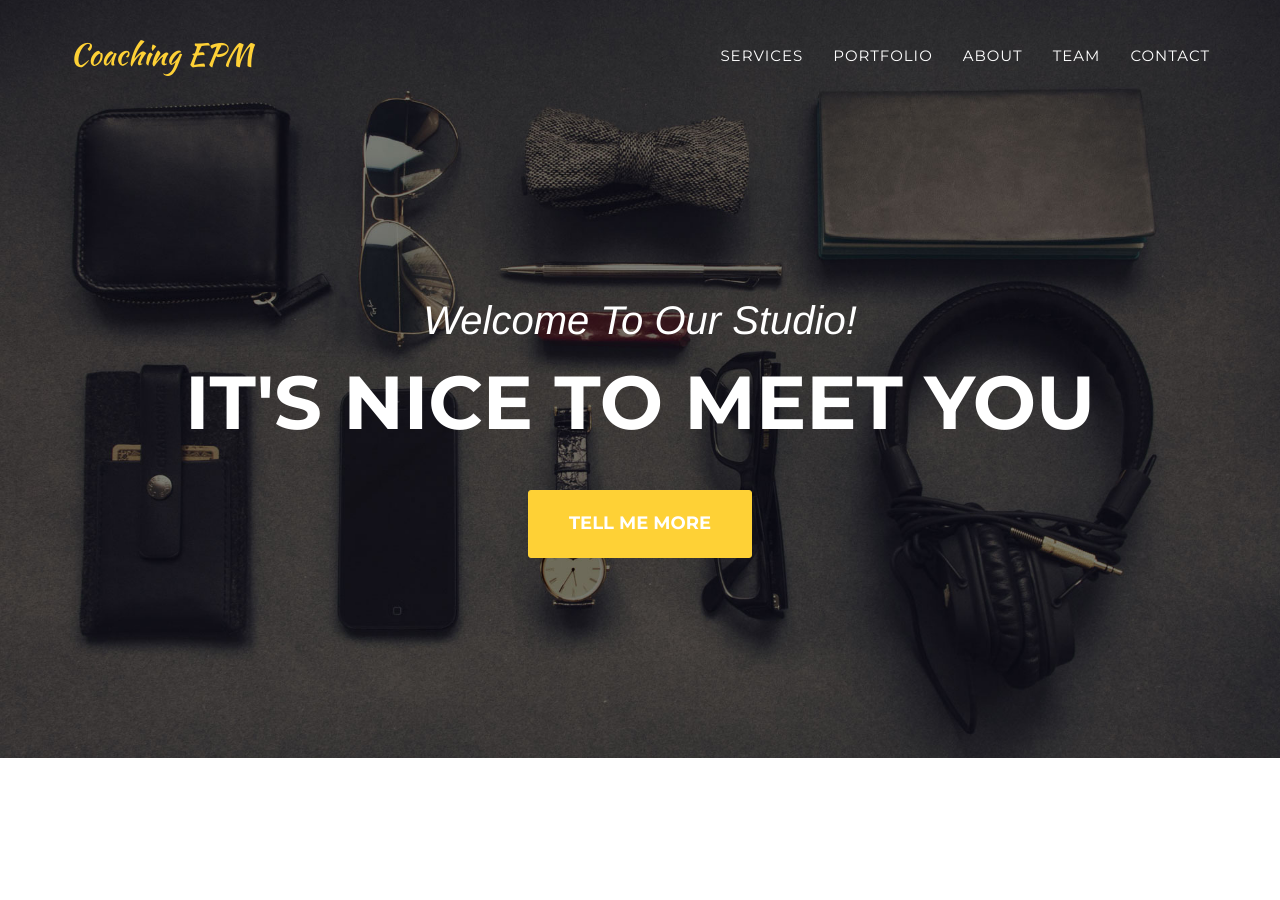
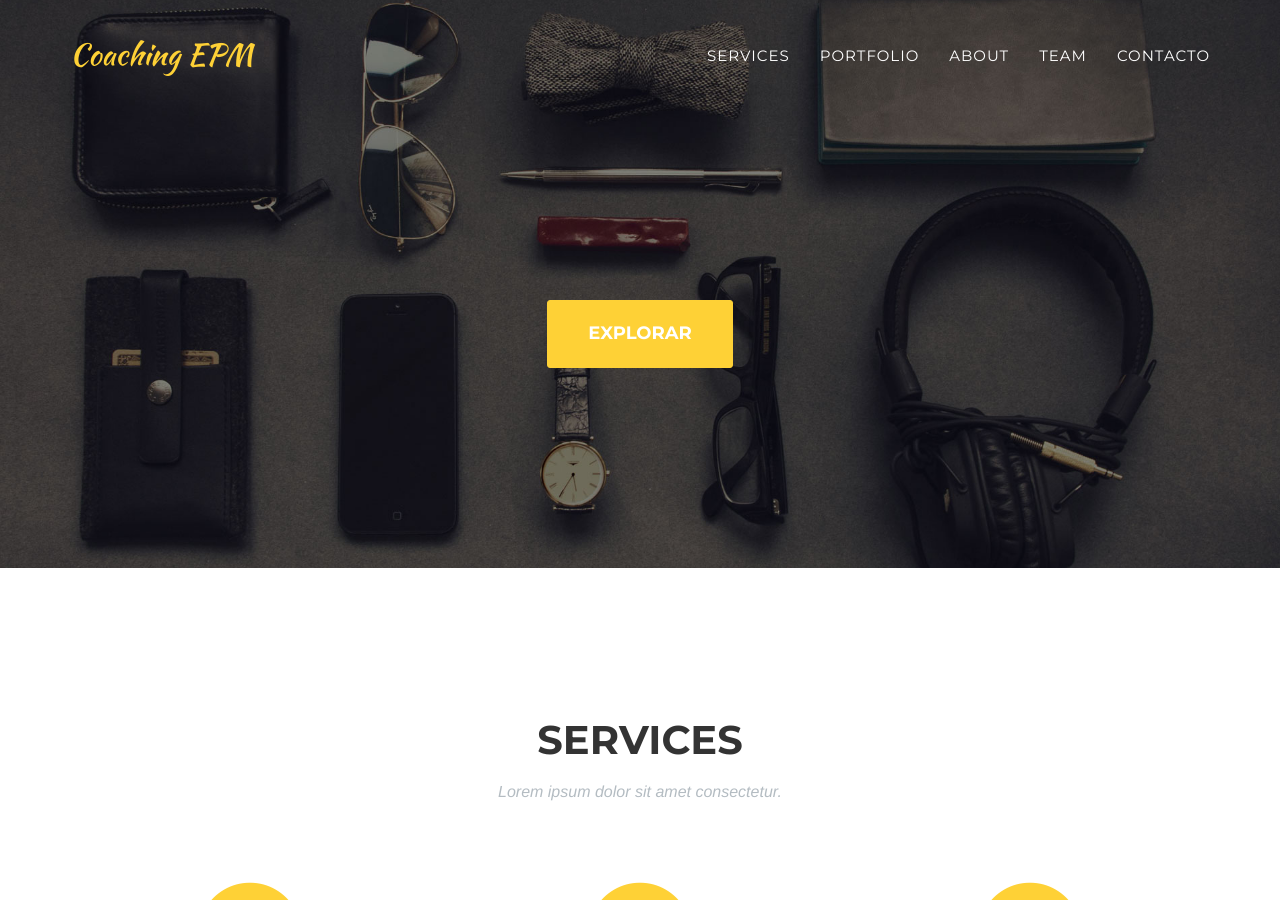
Before and after one commit to evapm/evapm.github.io, a Jekyll site: the page built from index.html, in a window 1280 px wide and 900 px high. Built offline with Jekyll 4.4.1, drawn with Linux system fonts in a browser that asks for light colours; some web fonts are replaced.

Commit message:
Change the header of the web

```diff
--- a/_includes/header.html
+++ b/_includes/header.html
@@ -31,7 +31,7 @@
                         <a class="page-scroll" href="#team">Team</a>
                     </li>
                     <li>
-                        <a class="page-scroll" href="#contact">Contact</a>
+                        <a class="page-scroll" href="#contact">Contacto</a>
                     </li>
                 </ul>
             </div>
@@ -44,9 +44,7 @@
     <header>
         <div class="container">
             <div class="intro-text">
-                <div class="intro-lead-in">Welcome To Our Studio!</div>
-                <div class="intro-heading">It's Nice To Meet You</div>
-                <a href="#services" class="page-scroll btn btn-xl">Tell Me More</a>
+                <a href="#services" class="page-scroll btn btn-xl">Explorar</a>
             </div>
         </div>
     </header>
```
